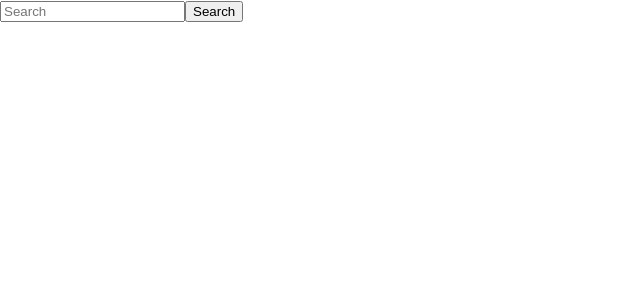
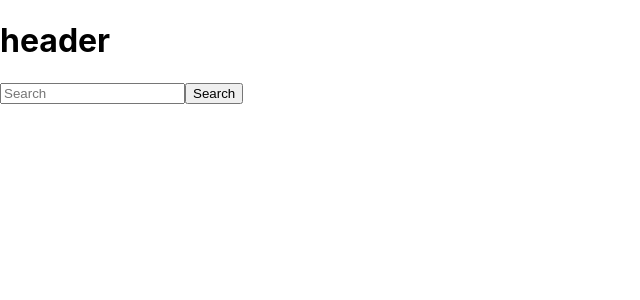
Before and after one commit to Engineervinay/search-hackernews, a React (Create React App) app: page / in a window 1280 px wide. Shown: the top 300 px of the page, without its empty margins (0-640 px from the left). Built offline with nearby package versions, Linux system fonts and the light colour scheme.

Commit message:
warnings resolved

```diff
--- a/src/App.js
+++ b/src/App.js
@@ -3,10 +3,12 @@
 import{BrowserRouter as Router, Routes, Route} from "react-router-dom";
 import Search from "./pages/Search";
 import Details from './pages/Details';
+import Header from './components/Header';
 function App() {
   var [ObjectId,setObjectId]=useState();
   return (
       <Router>
+        <Header/>
         <Routes>
           <Route path="/" element={<Search getId={objectID=> setObjectId(objectID) }/>}></Route>
           <Route path="/Details" element={<Details value={ObjectId}/>}></Route>
--- a/src/components/Header.js
+++ b/src/components/Header.js
@@ -3,7 +3,7 @@
 function Header() {
   return(
   <div className='Header'>
-
+<h1>header</h1>
 
   </div>
   );
--- a/src/pages/Details.js
+++ b/src/pages/Details.js
@@ -28,7 +28,7 @@
         <h3>{objectDetails.points}</h3>
         <div>
         {childDetails.map(item=>(
-            <div>{item.text}</div>
+            <div key={item.id}>{item.text}</div>
           ))}
         </div>
       </div>
```
